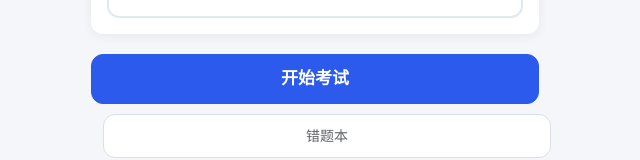
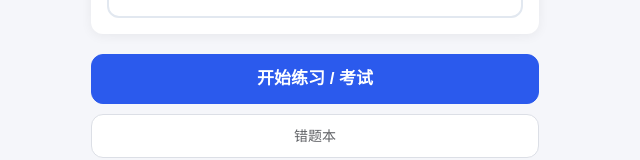
Before and after one commit to tyh0615/n1-exam, a Vue app: page / in a window 1280 px wide. Shown: the part 792-952 px from the top of the page, without its empty margins (325-965 px from the left). Built offline with nearby package versions, Linux system fonts and the light colour scheme.

Commit message:
fix: 背题模式判断题答案映射

```diff
--- a/src/views/HomeView.vue
+++ b/src/views/HomeView.vue
@@ -223,12 +223,13 @@
         class="start-btn"
         @click="startExam"
       >
-        开始考试
+        开始练习 / 考试
       </el-button>
       <el-button
         size="large"
         class="mistake-btn"
         @click="$router.push('/mistakes')"
+        style="margin-left: 0"
       >
         错题本
         <el-badge v-if="mistakeCount > 0" :value="mistakeCount" class="badge" />
--- a/src/views/StudyView.vue
+++ b/src/views/StudyView.vue
@@ -128,6 +128,9 @@ function rebuildAnswers() {
   for (const q of questions.value) {
     if (q.type === "multiple") {
       correctAnswers[q.id] = q.answer.split("");
+    } else if (q.type === "judge") {
+      // 判断题选项是 ["正确", "错误"]，answer 也是 "正确"/"错误"
+      correctAnswers[q.id] = q.answer;
     } else {
       correctAnswers[q.id] = q.answer;
     }
```
